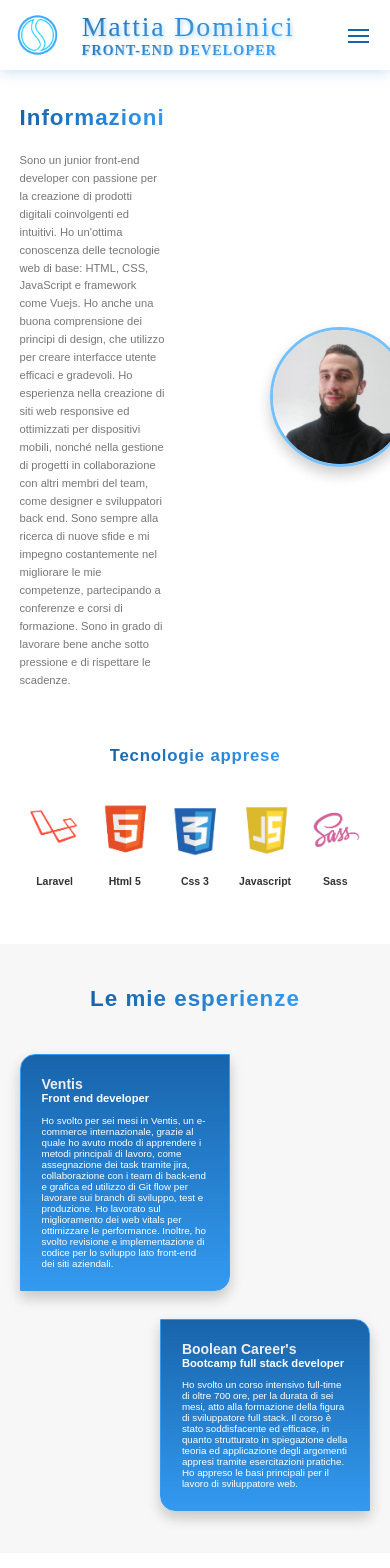
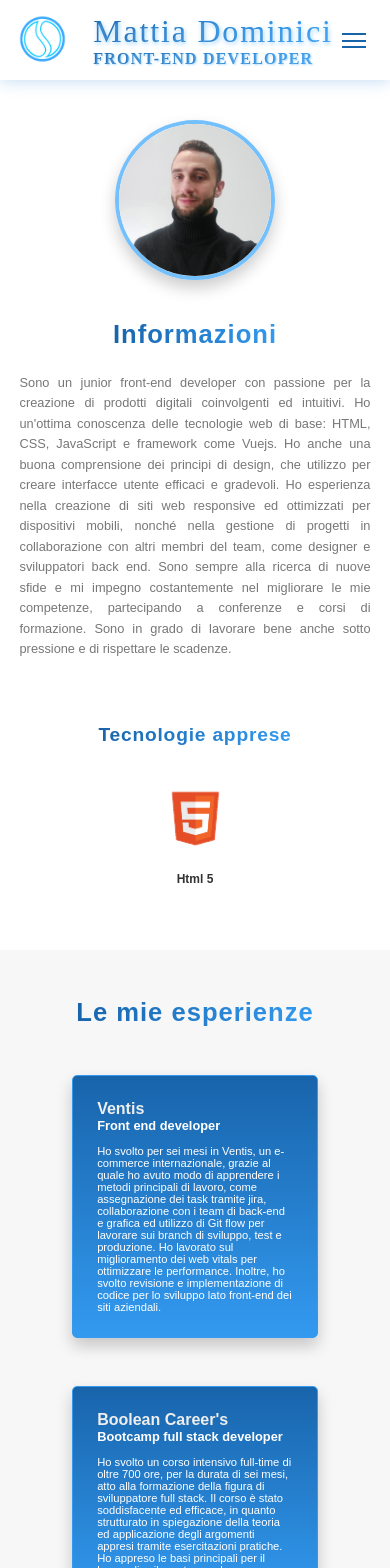
Before and after one commit to dominici94/portfolio, a Vue app in the folder portfolio/: page / in a window 390 px wide. Shown: the top 1568 px of the page. Built offline with nearby package versions, Linux system fonts and the light colour scheme.

Commit message:
responsivness

```diff
--- a/portfolio/src/assets/style/base/_base.scss
+++ b/portfolio/src/assets/style/base/_base.scss
@@ -20,10 +20,6 @@ html {
   @include respond(big-desktop) {
     font-size: 68.75%; //1rem = 11px
   }
-
-  @include respond(phone) {
-    font-size: 43.75%; //1rem = 7px
-  }
 }
 
 body {
--- a/portfolio/src/assets/style/components/_experiences.scss
+++ b/portfolio/src/assets/style/components/_experiences.scss
@@ -14,6 +14,11 @@
     grid-template-columns: 40% 20% 40%;
     row-gap: 4rem;
     // flex-wrap: wrap;
+
+    @include respond(phone) {
+      grid-template-columns: 15% 70% 15%;
+      row-gap: 6rem;
+    }
   }
 
   &__card {
@@ -31,12 +36,24 @@
       grid-column: 1 / 3;
       border-top-left-radius: 15px;
       border-bottom-right-radius: 15px;
+
+      @include respond(phone) {
+        // margin: 0 10rem;
+        grid-column: 2 / 3;
+        border-radius: 5px;
+      }
     }
 
     &:nth-child(even) {
       grid-column: 2 / 4;
       border-top-right-radius: 15px;
       border-bottom-left-radius: 15px;
+
+      @include respond(phone) {
+        // margin: 0 10rem;
+        grid-column: 2 / 3;
+        border-radius: 5px;
+      }
     }
   }
 
--- a/portfolio/src/assets/style/components/_info.scss
+++ b/portfolio/src/assets/style/components/_info.scss
@@ -10,6 +10,12 @@
   gap: 15rem;
   margin-bottom: 3rem;
 
+  @include respond(phone) {
+    text-align: center;
+    flex-direction: column-reverse;
+    gap: 5rem;
+  }
+
   &__title {
     margin-bottom: 3rem;
   }
@@ -17,6 +23,9 @@
   &__text {
     font-size: $default-font-size;
     line-height: 1.6;
+    @include respond(phone) {
+      text-align: justify;
+    }
   }
 
   &__image-container {
@@ -28,6 +37,12 @@
     box-shadow: $shadow-black;
 
     animation: moveInBottom 0.5s ease-in;
+
+    @include respond(phone) {
+      text-align: left;
+      flex: 0 0 20rem;
+      width: 20rem;
+    }
   }
 
   &__image-picture {
--- a/portfolio/src/components/sections/Info.vue
+++ b/portfolio/src/components/sections/Info.vue
@@ -33,7 +33,7 @@
           Tecnologie apprese
         </h3>
 
-        <carousel :items-to-show="5" :wrapAround="true" :autoplay="2500">
+        <carousel :settings="settings">
           <slide
             v-for="slide in dataSlider"
             :key="slide.id"
@@ -118,6 +118,11 @@ export default {
           imgUrl: require("../../assets/img/laravel.png"),
         },
       ],
+      settings: {
+        itemsToShow: 5,
+        wrapAround: true,
+        autoplay: 1000,
+      },
     };
   },
 };
```
